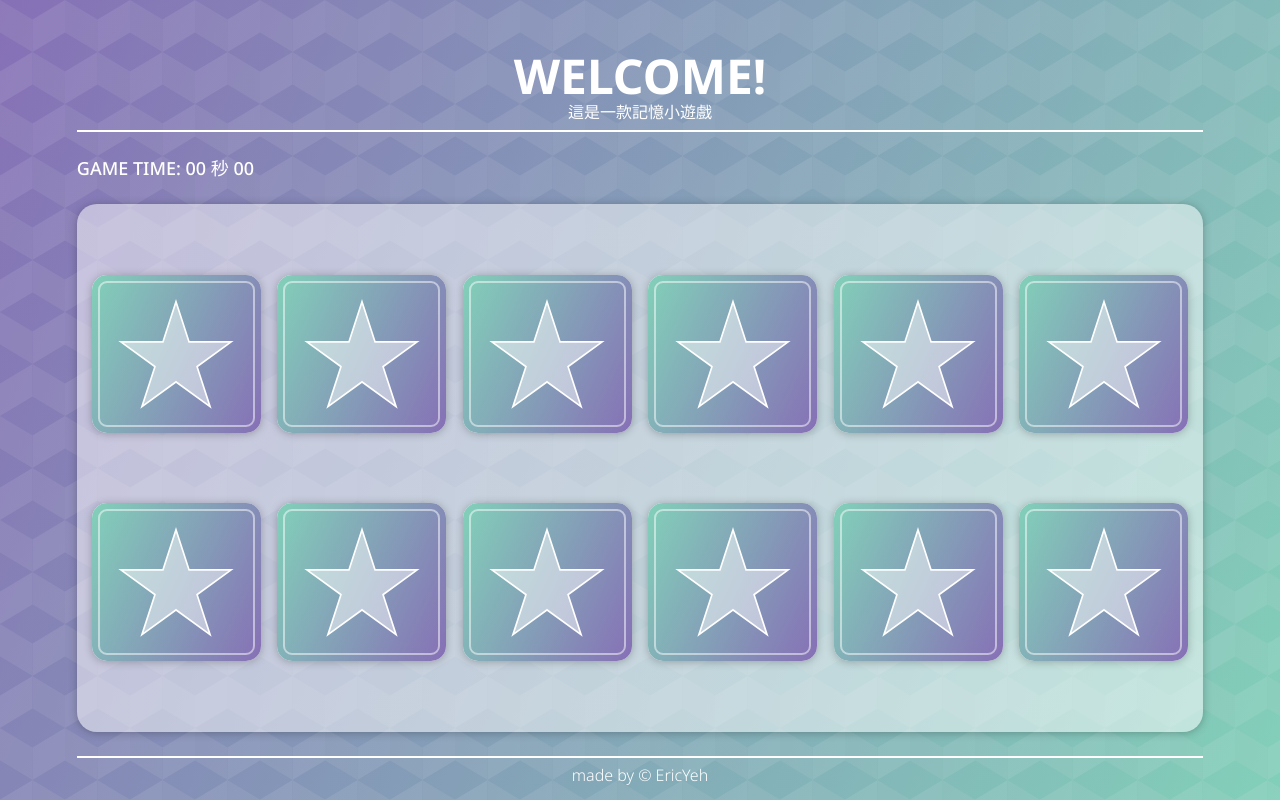
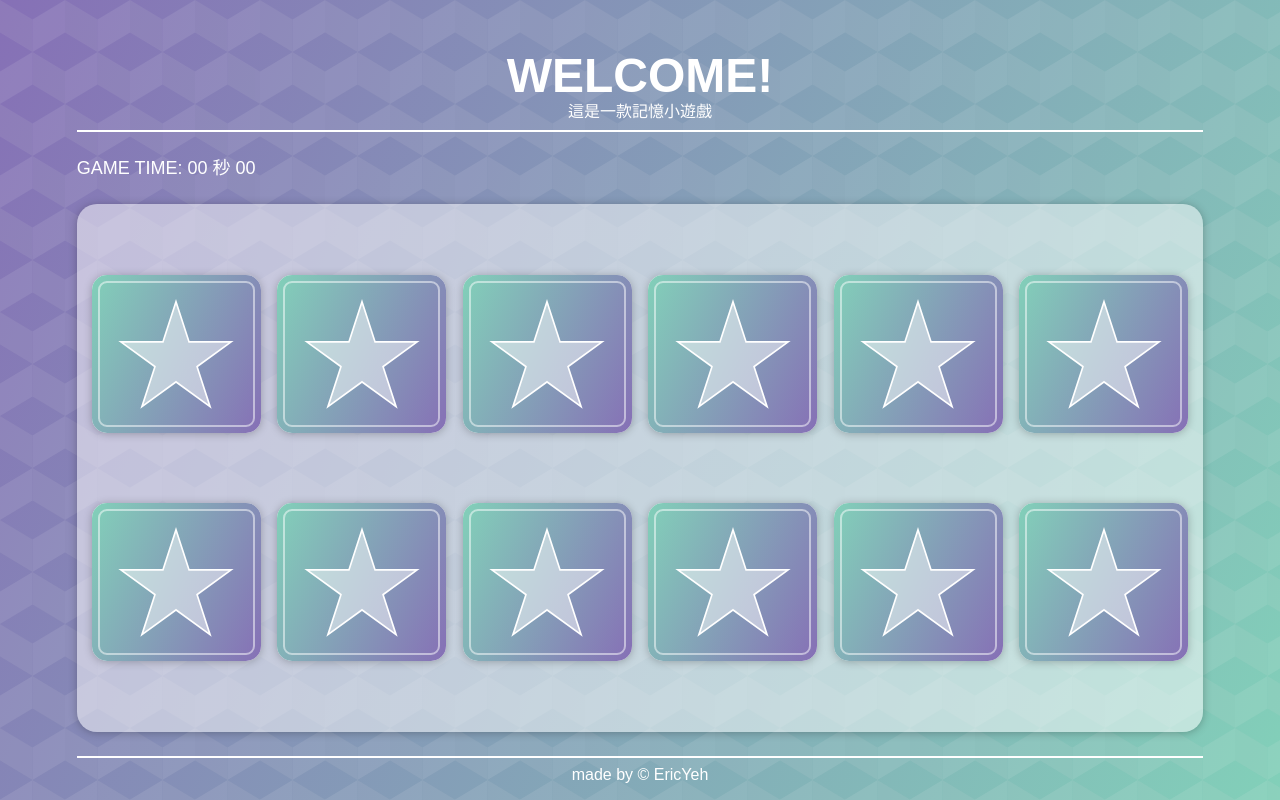
Before and after one commit to EricYeh-TW/Memory-game, a website: page docs/index.html in a window 1280 px wide. Drawn offline with Linux system fonts and the light colour scheme.

Commit message:
docs: 修改README

```diff
--- a/docs/css/main.scss
+++ b/docs/css/main.scss
@@ -26,7 +26,7 @@ $match-shadow: 0px 0px 10px
 
 body {
   box-sizing: border-box;
-  font-family: 'Noto Sans', 'Noto Sans TC', sans-serif;
+  font-family: Arial, 'Noto Sans', 'Noto Sans TC', sans-serif;
   background-image: $main-gradient;
   background-repeat: no-repeat;
   background-attachment: fixed;
```
Also changed, not shown: README.md, docs/css/main.css, screenshot/pic1.jpg (added), screenshot/pic2.jpg (added).
